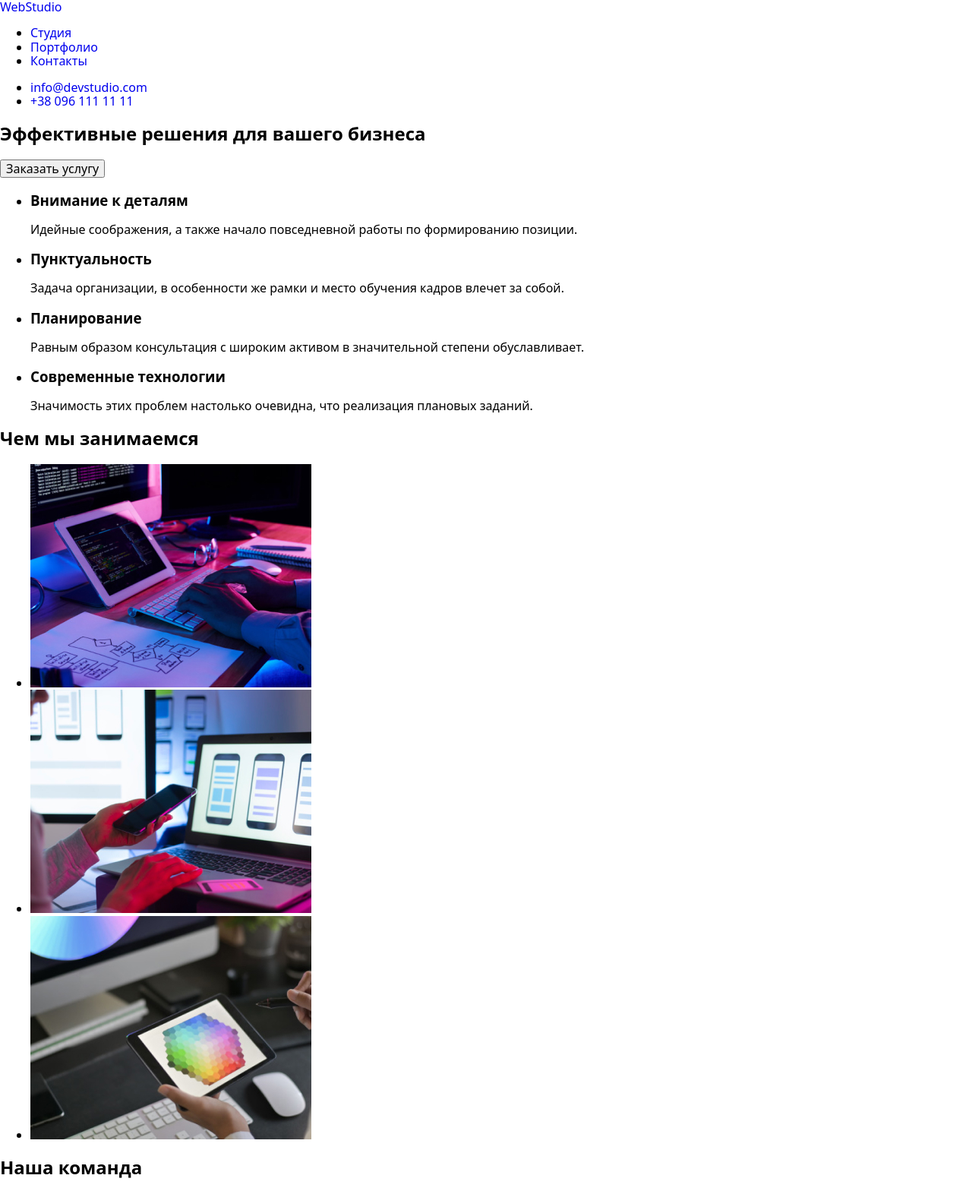
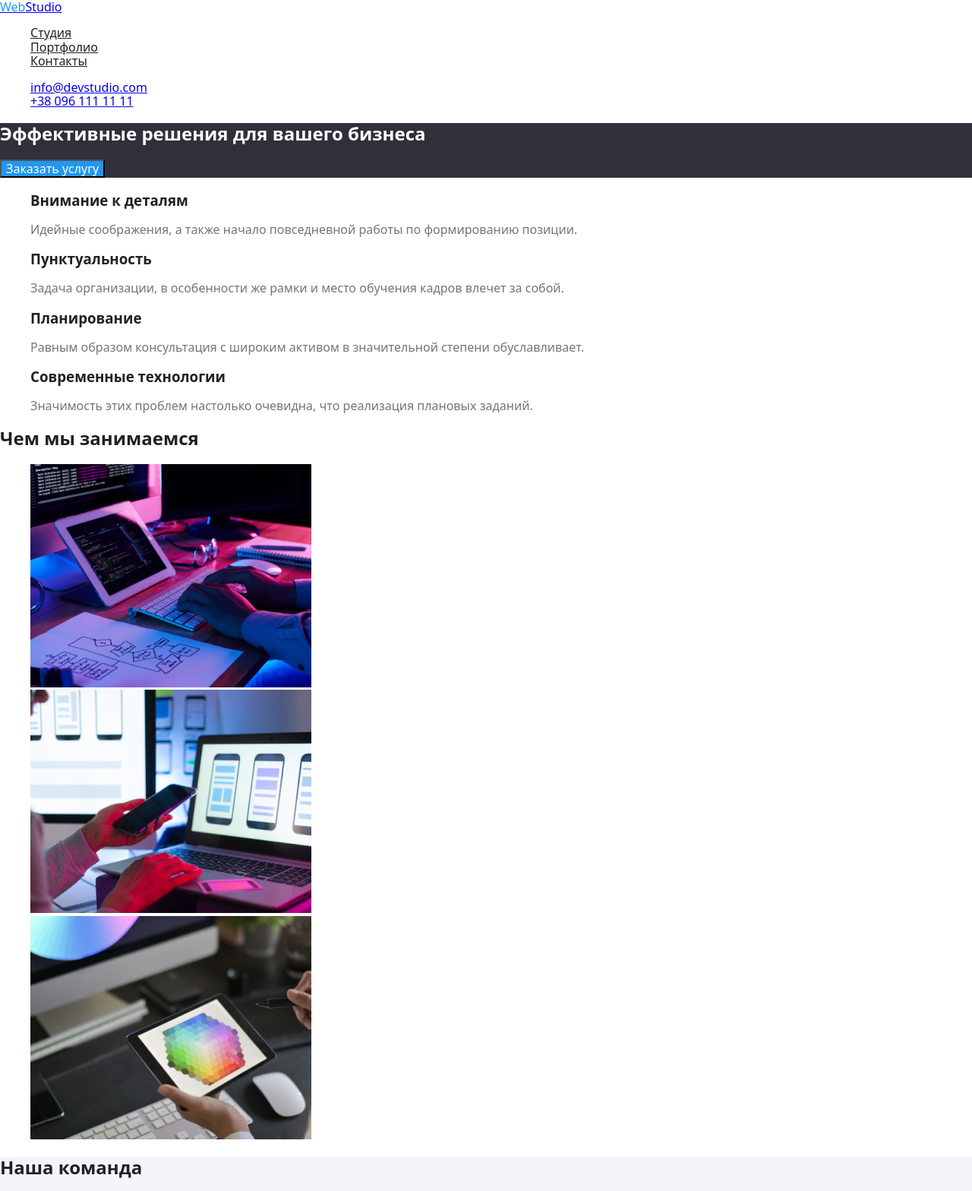
Before and after one commit to Volodymyr-Izvarin/Volodymyr-Izvarin-goit-markup-hw-02, a plain HTML site: page index.html in a window 1280 px wide. Shown: the top 1568 px of the page at 76% size. Drawn offline with nearby package versions, Linux system fonts and the light colour scheme.

Commit message:
color-decoration

```diff
--- a/CSS/style.css
+++ b/CSS/style.css
@@ -1,3 +1,80 @@
-a {
-    text-decoration: none;
+/*
+цвет основного текста #757575
+вторичный цвет текста #212121
+
+темно серый фон #2F303A;
+фон хедера #FFFFFF
+основной фон #E5E5E5
+вторичный фон #F5F4FA
+
+цвет акуента #2196F3
+цвет текста в футере rgba(255, 255, 255, 0.6)
+*/
+
+body {
+    background-color: #fff;
+    color: #757575;
 }
+
+ul {
+    list-style: none;
+}
+
+/* Шапка сайта */
+
+.logo-part {
+    color: #2196F3;
+}
+/* site-nav */
+.site-nav .link{
+    color: #212121;
+}
+.site-nav .link:hover,
+.site-nav .link:focus {
+    color: #2196F3;
+}
+
+/* hero */
+.hero {
+    background-color: #2F303A;
+}
+.hero-title {
+    color: #fff;
+}
+.hero-button {
+    background: #2196F3;
+    color: #fff;
+}
+
+/* sections */
+.section {
+    background-color: #fff;
+}
+.section-title {
+    color: #212121;
+}
+
+.our-team {
+    background-color: #F5F4FA;
+}
+
+/* footer */
+.footer {
+    background-color: #2F303A;
+    color: #fff;
+}
+.logo-footer {
+    color: #fff;
+}
+.footer-auth-nav {
+    color: rgba(255, 255, 255, 0.6);
+}
+
+.button {
+    color: #212121;
+    background-color: #F5F4FA;
+}
+.button:hover, .button:focus {
+    color: #fff;
+    background-color: #2196F3;
+}
--- a/index.html
+++ b/index.html
@@ -8,22 +8,18 @@
     <link rel="stylesheet" href="./CSS/style.css">
 </head>
 <body>
-    <header>
+
+    <!-- Шапка сайта -->
+    <header">
         <nav>
-            <a href="./index.html">WebStudio</a>
-            <ul>
-                <li>
-                    <a href="./portfolio.html">Студия</a>
-                </li>
-                <li>
-                    <a href="./portfolio.html">Портфолио</a>
-                </li>
-                <li>
-                    <a href="#">Контакты</a>
-                </li>
+            <a class="logo" href="./index.html"> <span class="logo-part">Web</span>Studio</a>
+            <ul class="site-nav">
+                <li><a href="./index.html"class="link">Студия</a></li>
+                <li><a href="./portfolio.html"class="link">Портфолио</a></li>
+                <li><a href="#"class="link">Контакты</a></li>
             </ul>
         </nav>
-        <ul>
+        <ul class="auth-nav">
             <li>
                 <a href="mailto:info@devstudio.com">info@devstudio.com</a>
             </li>
@@ -33,38 +29,39 @@
         </ul>
     </header>
 
-    <!--hero-->
-    <section>
-        <h1>Эффективные решения для вашего бизнеса</h1>
-        <button>Заказать услугу</button>
+    <main>
+        <!--Герой-->
+        <section class="hero">
+            <h1 class="hero-title">Эффективные решения для вашего бизнеса</h1>
+            <button class="hero-button">Заказать услугу</button>
         </section>
 
-    <!--how-we-are-work-->
-    <section>
+        <!--Секция "Как мы работаем"-->
+        <section class="section">
             <!--<h2>Как мы работаем</h2>-->
             <ul>
                 <li>
-                <h3>Внимание к деталям</h3>
+                    <h3 class="section-title">Внимание к деталям</h3>
                     <p>Идейные соображения, а также начало повседневной работы по формированию позиции.</p>
                 </li>
                 <li>
-                <h3>Пунктуальность</h3>
+                    <h3 class="section-title">Пунктуальность</h3>
                     <p>Задача организации, в особенности же рамки и место обучения кадров влечет за собой.</p>
                 </li>
                 <li>
-                <h3>Планирование</h3>
+                    <h3 class="section-title">Планирование</h3>
                     <p>Равным образом консультация с широким активом в значительной степени обуславливает.</p>
                 </li>
                 <li>
-                <h3>Современные технологии</h3>
+                    <h3 class="section-title">Современные технологии</h3>
                     <p>Значимость этих проблем настолько очевидна, что реализация плановых заданий.</p>
                 </li>
             </ul>
         </section>
 
-    <!--what-we-are-doing-->
-    <section>
-        <h2>Чем мы занимаемся</h2>
+        <!--Секция "Чем мы занимаемся"-->
+        <section class="section">
+            <h2 class="section-title">Чем мы занимаемся</h2>
             <ul>
                 <li>
                     <img src="./Images/What-are-we-doing/programer-working.jpg" width="370" alt="Програмист">
@@ -78,45 +75,46 @@
             </ul>
         </section>
 
-    <!--our-team-->
-    <section>
-        <h2>Наша команда</h2>
+        <!--Секция "Наша команда"-->
+        <section class="section our-team">
+            <h2 class="section-title">Наша команда</h2>
             <ul>
                 <li>
                     <img src="./Images/Our-team/Igor-Demianenko.jpg" width="270" alt="Игорь Демьяненко">
-                <h3>Игорь Демьяненко</h3>
+                    <h3 class="section-title">Игорь Демьяненко</h3>
                     <p>Product Designer</p>
                 </li>
                 <li>
                     <img src="./Images/Our-team/Olha-Repina.jpg" width="270" alt="Ольга Репина">
-                <h3>Ольга Репина</h3>
+                    <h3 class="section-title">Ольга Репина</h3>
                     <p>Frontend Developer</p>
                 </li>
                 <li>
                     <img src="./Images/Our-team/Nikolay-Tarasov.jpg" width="270" alt="Николай Тарасов">
-                <h3>Николай Тарасов</h3>
+                    <h3 class="section-title">Николай Тарасов</h3>
                     <p>Marketing</p>
                 </li>
                 <li>
                     <img src="./Images/Our-team/Mikhail-Ermakov.jpg" width="270" alt="Михаил Ермаков">
-                <h3>Михаил Ермаков</h3>
+                    <h3 class="section-title">Михаил Ермаков</h3>
                     <p>UI Designer</p>
                 </li>
             </ul>
         </section>
+    </main>
 
-    <footer>
-        <a href="./index.html">WebStudio</a>
+    <footer class="footer">
+        <a class="logo-footer" href="./index.html"><span class="logo-part">Web</span>Studio</a>
         <address>
             <ul>
                 <li>
                     <p>г. Киев, пр-т Леси Украинки, 26</p>
                 </li>
                 <li>
-                    <a href="mailto:info@devstudio.com">info@devstudio.com</a>
+                    <a class="footer-auth-nav" href="mailto:info@devstudio.com">info@devstudio.com</a>
                 </li>
                 <li>
-                    <a href="tel:380961111111">+38 096 111 11 11</a>
+                    <a class="footer-auth-nav" href="tel:380961111111">+38 096 111 11 11</a>
                 </li>
             </ul>
         </address>
```
Also changed, not shown: portfolio.html (+23 -29 lines). Lines whose indentation alone changed are shown as unchanged.
